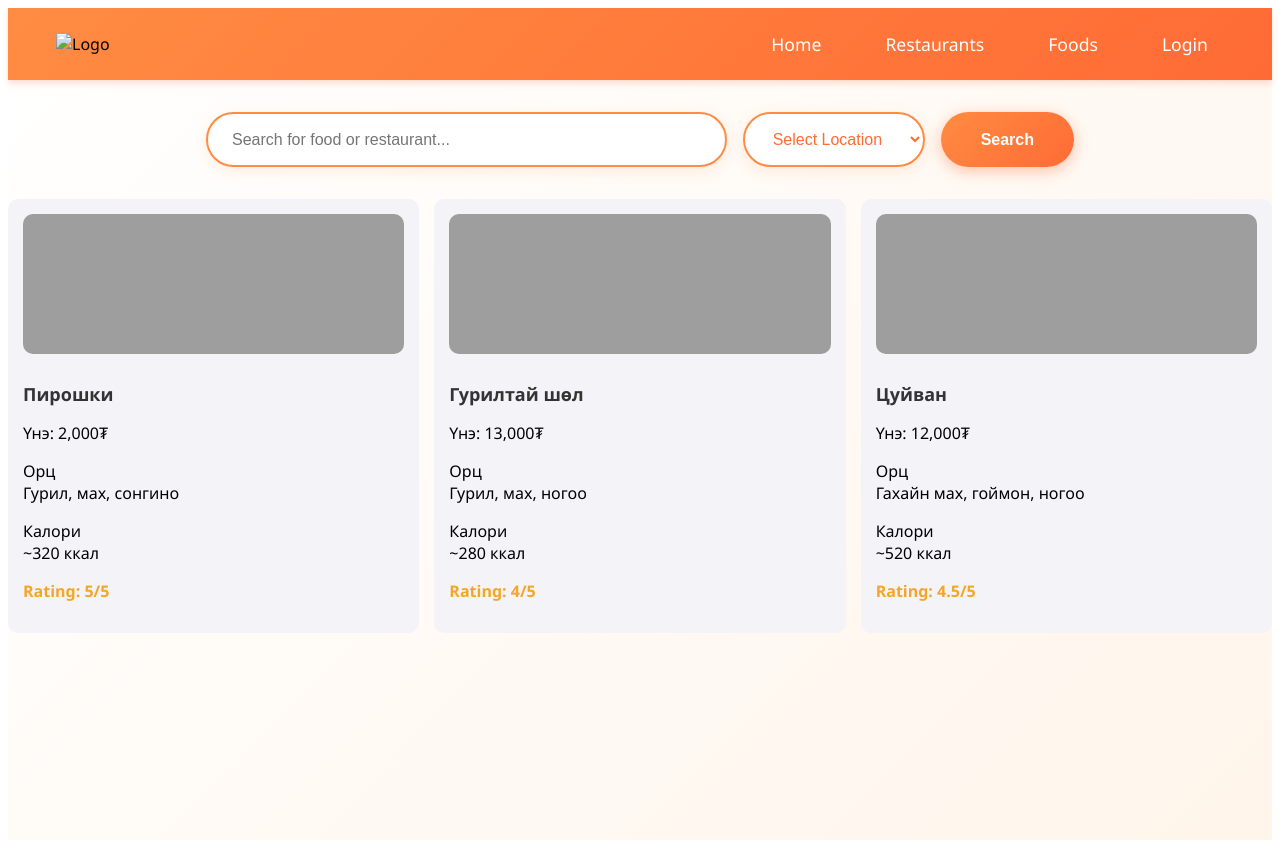
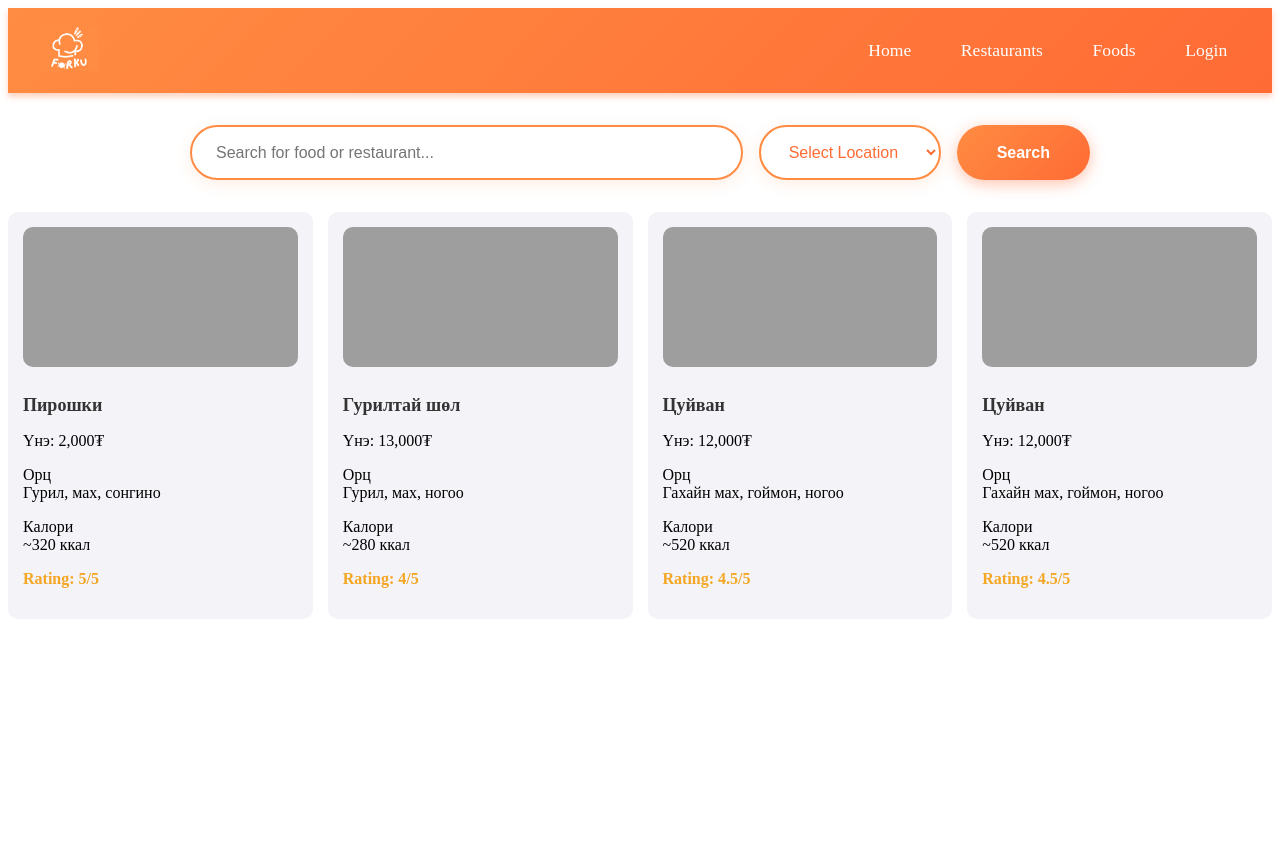
Before and after one commit to Nasookk/webapp, a plain HTML site: page food.html in a window 1280 px wide. After the commit the page ends 800 px from the top, so only its background shows below. Drawn offline with Linux system fonts and the light colour scheme.

Commit message:
header zassan

```diff
--- a/food.html
+++ b/food.html
@@ -4,11 +4,12 @@
   <meta charset="UTF-8">
   <meta name="viewport" content="width=device-width, initial-scale=1.0">
   <title>Foods</title>
-  <link rel="stylesheet" href="./style.css">
+  <script type="module" src="./header.js"></script>
   <script type="module" src="./food.js"></script>
 </head>
 <body>
 <main>
+  <header-js></header-js>
   <food-list></food-list>
 </main>
 </body>
--- a/food.js
+++ b/food.js
@@ -1,83 +1,37 @@
 import "./food-page-info.js";
-
-
-const foodsData = [
-  {
-    name: "Пирошки",
-    price: "2,000₮",
-    rating: "5/5",
-    ingredients: "Гурил, мах, сонгино",
-    calories: "~320 ккал",
-    img: "https://images.unsplash.com/photo-1551183053-bf91a1d81141?q=80&w=300&auto=format&fit=crop"
-  },
-  {
-    name: "Гурилтай шөл",
-    price: "13,000₮",
-    rating: "4/5",
-    ingredients: "Гурил, мах, ногоо",
-    calories: "~280 ккал",
-    img: "https://images.unsplash.com/photo-1625944528833-3f2a9f2f7fcb?q=80&w=300&auto=format&fit=crop"
-  },
-  {
-    name: "Цуйван",
-    price: "12,000₮",
-    rating: "4.5/5",
-    ingredients: "Гахайн мах, гоймон, ногоо",
-    calories: "~520 ккал",
-    img: "https://images.unsplash.com/photo-1617093727343-374698b1c509?q=80&w=300&auto=format&fit=crop"
-  }
-];
 
 class FoodList extends HTMLElement {
   constructor() {
     super();
-    const url = this.getAttribute("url");
-    console.log("URL:", url);
+    const url = this.getAttribute("url") || "foods.json";
+    this.url = url;
     this.attachShadow({ mode: "open" });
+    this.foodsData = [];
   }
 
   connectedCallback() {
-    this.render();
+    this.loadData();
+  }
+
+  async loadData() {
+    try {
+      const res = await fetch(this.url);
+      this.foodsData = await res.json();
+      this.render();
+    } catch (err) {
+      console.error("Failed to load foods.json:", err);
+      this.shadowRoot.innerHTML = `<p style="color:red">Error loading food data</p>`;
+    }
   }
 
   render() {
     this.shadowRoot.innerHTML = `
       <style>
-        * {
-          margin: 0;
-          padding: 0;
-          box-sizing: border-box;
-          display: flexbox;
-        }
-
-        :host {
-          display: block;
-          font-family: 'Segoe UI', Tahoma, Geneva, Verdana, sans-serif;
-          background: linear-gradient(135deg, #ffffff 0%, #fff5eb 100%);
-          min-height: 100vh;
-          padding-bottom: 2rem;
-        }
-
-        header {
-          display: flex;
-          justify-content: space-between;
-          align-items: center;
-          padding: 1.5rem 3rem;
-          background: linear-gradient(135deg, #ff8c42 0%, #ff6b35 100%);
-          box-shadow: 0 4px 6px rgba(255, 107, 53, 0.2);
-        }
-
-        .logo img {
-          height: 50px;
-          width: auto;
-        }
-
         nav ul {
           display: flex;
           list-style: none;
           gap: 2rem;
         }
-
         nav a {
           color: white;
           text-decoration: none;
@@ -87,12 +41,10 @@ class FoodList extends HTMLElement {
           padding: 0.5rem 1rem;
           border-radius: 8px;
         }
-
         nav a:hover {
           background: rgba(255, 255, 255, 0.2);
           transform: translateY(-2px);
         }
-
         .search-bar {
           display: flex;
           gap: 1rem;
@@ -101,7 +53,6 @@ class FoodList extends HTMLElement {
           padding: 0 1rem;
           flex-wrap: wrap;
         }
-
         #searchInput {
           flex: 1;
           min-width: 250px;
@@ -112,14 +63,12 @@ class FoodList extends HTMLElement {
           box-shadow: 0 4px 15px rgba(255, 140, 66, 0.15);
           transition: all 0.3s ease;
         }
-
         #searchInput:focus {
           outline: none;
           border-color: #ff6b35;
           box-shadow: 0 6px 20px rgba(255, 107, 53, 0.25);
           transform: translateY(-2px);
         }
-
         #locationSelect {
           padding: 1rem 1.5rem;
           border: 2px solid #ff8c42;
@@ -133,13 +82,6 @@ class FoodList extends HTMLElement {
           color: #ff6b35;
           font-weight: 500;
         }
-
-        #locationSelect:focus {
-          outline: none;
-          border-color: #ff6b35;
-          box-shadow: 0 6px 20px rgba(255, 107, 53, 0.25);
-        }
-
         #searchBtn {
           padding: 1rem 2.5rem;
           border: none;
@@ -152,15 +94,10 @@ class FoodList extends HTMLElement {
           box-shadow: 0 4px 15px rgba(255, 107, 53, 0.4);
           transition: all 0.3s ease;
         }
-
         #searchBtn:hover {
           transform: translateY(-2px);
           box-shadow: 0 6px 20px rgba(255, 107, 53, 0.5);
           background: linear-gradient(135deg, #ff9d5c 0%, #ff7c45 100%);
-        }
-
-        #searchBtn:active {
-          transform: translateY(0);
         }
         .foods-grid {
           display: grid;
@@ -168,20 +105,6 @@ class FoodList extends HTMLElement {
           gap: 15px;
         }
       </style>
-      <header>
-        <div class="logo">
-          <img src="logow.png" alt="Logo" />
-        </div>
-        <nav>
-          <ul>
-            <li><a href="home.html">Home</a></li>
-            <li><a href="restaurant.html">Restaurants</a></li>
-            <li><a href="food.html">Foods</a></li>
-            <li><a href="login.html">Login</a></li>
-          </ul>
-        </nav>
-      </header>
-
       <div class="search-bar">
         <input type="text" id="searchInput" placeholder="Search for food or restaurant..." />
         <select id="locationSelect">
@@ -194,7 +117,7 @@ class FoodList extends HTMLElement {
         <button id="searchBtn">Search</button>
       </div>
       <div class="foods-grid">
-        ${foodsData.map(food => `
+        ${this.foodsData.map(food => `
           <food-card
             name="${food.name}"
             price="${food.price}"
--- /dev/null
+++ b/foods.json
@@ -0,0 +1,34 @@
+[
+  {
+    "name": "Пирошки",
+    "price": "2,000₮",
+    "rating": "5/5",
+    "ingredients": "Гурил, мах, сонгино",
+    "calories": "~320 ккал",
+    "img": "https://images.unsplash.com/photo-1551183053-bf91a1d81141?q=80&w=300&auto=format&fit=crop"
+  },
+  {
+    "name": "Гурилтай шөл",
+    "price": "13,000₮",
+    "rating": "4/5",
+    "ingredients": "Гурил, мах, ногоо",
+    "calories": "~280 ккал",
+    "img": "https://images.unsplash.com/photo-1625944528833-3f2a9f2f7fcb?q=80&w=300&auto=format&fit=crop"
+  },
+  {
+    "name": "Цуйван",
+    "price": "12,000₮",
+    "rating": "4.5/5",
+    "ingredients": "Гахайн мах, гоймон, ногоо",
+    "calories": "~520 ккал",
+    "img": "https://images.unsplash.com/photo-1617093727343-374698b1c509?q=80&w=300&auto=format&fit=crop"
+  },
+  {
+    "name": "Цуйван",
+    "price": "12,000₮",
+    "rating": "4.5/5",
+    "ingredients": "Гахайн мах, гоймон, ногоо",
+    "calories": "~520 ккал",
+    "img": "https://images.unsplash.com/photo-1617093727343-374698b1c509?q=80&w=300&auto=format&fit=crop"
+  }
+]
--- a/header.js
+++ b/header.js
@@ -59,7 +59,7 @@ class Header extends HTMLElement {
 
       <header>
         <div class="logo">
-          <img src="logow.png" alt="Logo" />
+          <img src="logo.png" alt="Logo" />
         </div>
 
         <nav>
```
Also changed, not shown: restaurant-list.js (+2 -37 lines), restaurant.html (+3 -0 lines).
